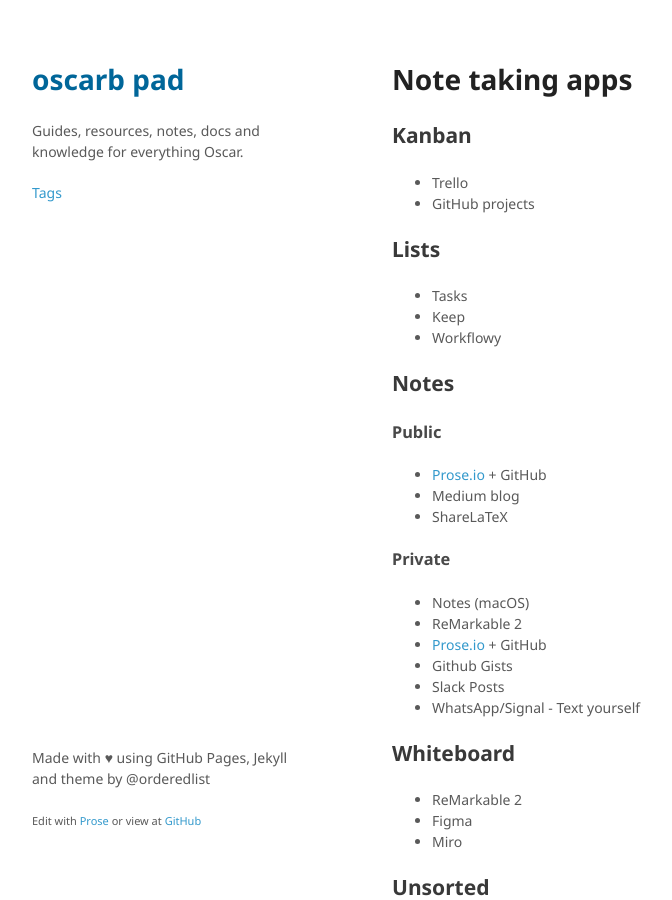
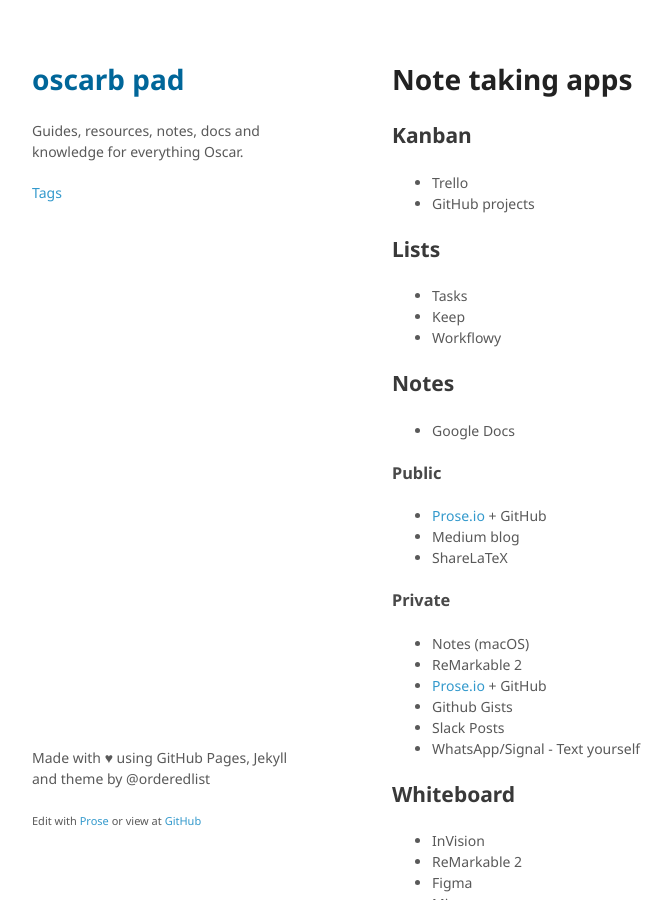
Before and after one commit to oscarb/pad, a Jekyll site: the page built from _docs/note-taking.md, in a window 1280 px wide and 900 px high. Shown: the whole window, without its empty margins (128-800 px from the left). Built offline with Jekyll 4.4.1, drawn with Linux system fonts in a browser that asks for light colours; some web fonts are replaced.

Commit message:
Update note-taking.md

```diff
--- a/_docs/note-taking.md
+++ b/_docs/note-taking.md
@@ -20,7 +20,7 @@ published: true
 
 ## Notes
 
-
+* Google Docs
 
 
 ### Public
@@ -42,6 +42,7 @@ published: true
 
 ## Whiteboard
 
+* InVision
 * ReMarkable 2
 * Figma
 * Miro
```
